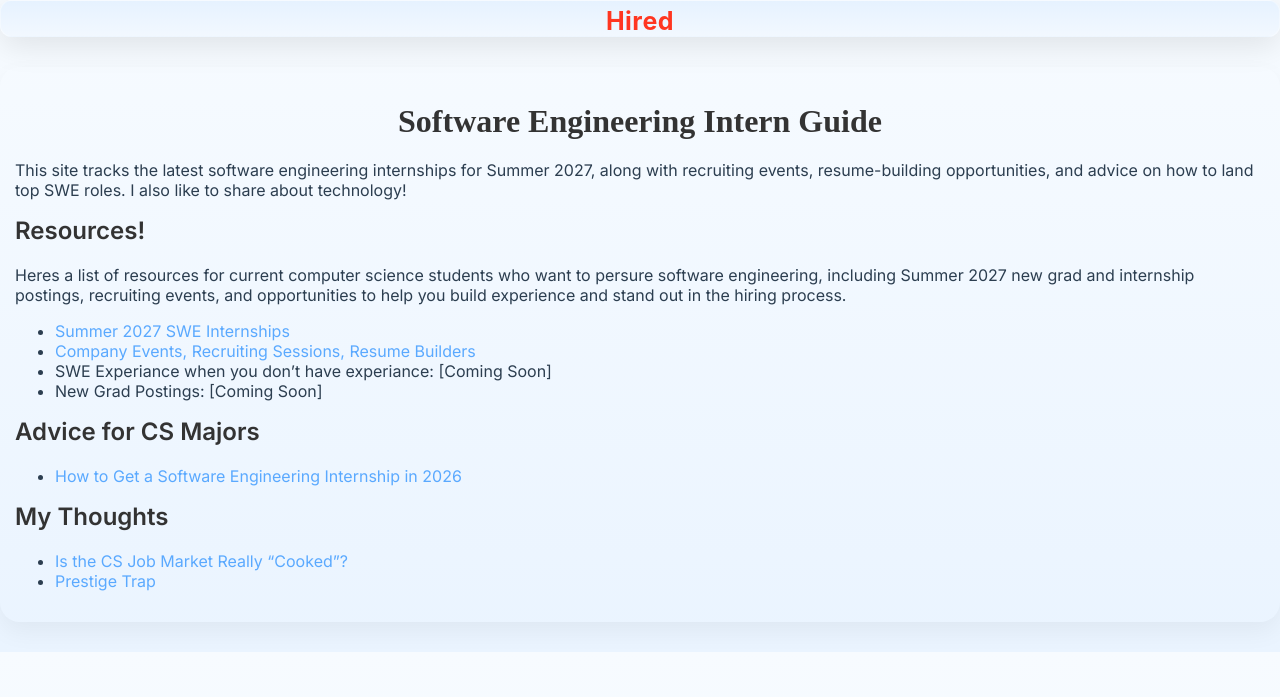
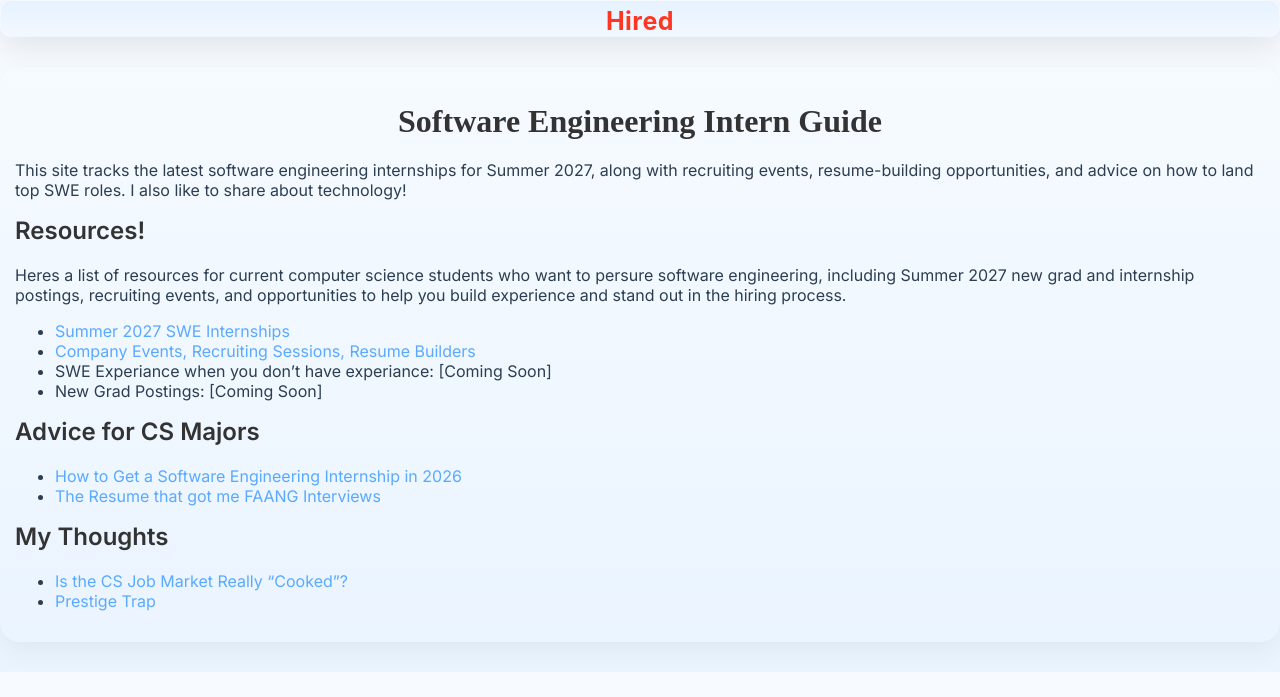
Before and after one commit to hiredmaybe67/hiredmaybe67.github.io, a Jekyll site: the page built from index.md, in a window 1280 px wide. Shown: the top 697 px of the page. Built offline with Jekyll 4.4.1, drawn with Linux system fonts in a browser that asks for light colours.

Commit message:
Update index.md

```diff
--- a/index.md
+++ b/index.md
@@ -16,6 +16,7 @@ Heres a list of resources for current computer science students who want to pers
 
 ## Advice for CS Majors
 - [How to Get a Software Engineering Internship in 2026]({{ '/internship-2027' | relative_url }})
+- [The Resume that got me FAANG Interviews](resume.md)
 
 ## My Thoughts
 - [Is the CS Job Market Really “Cooked”?](cs-job-market-myths)
```
